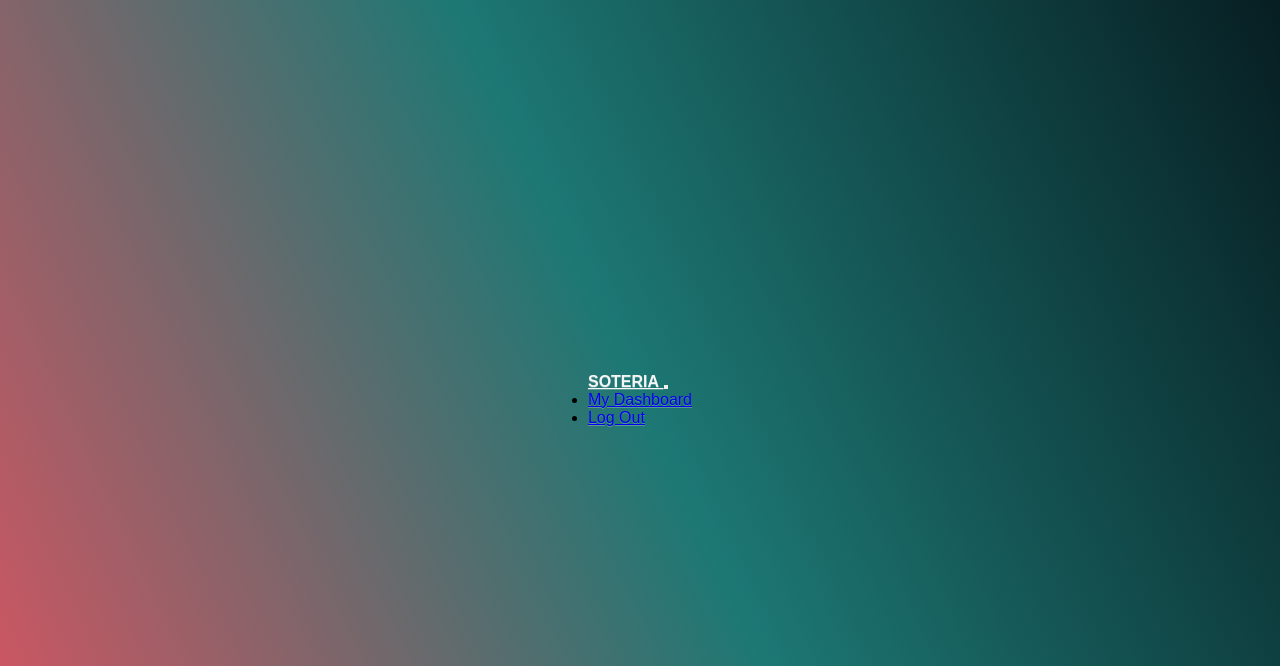
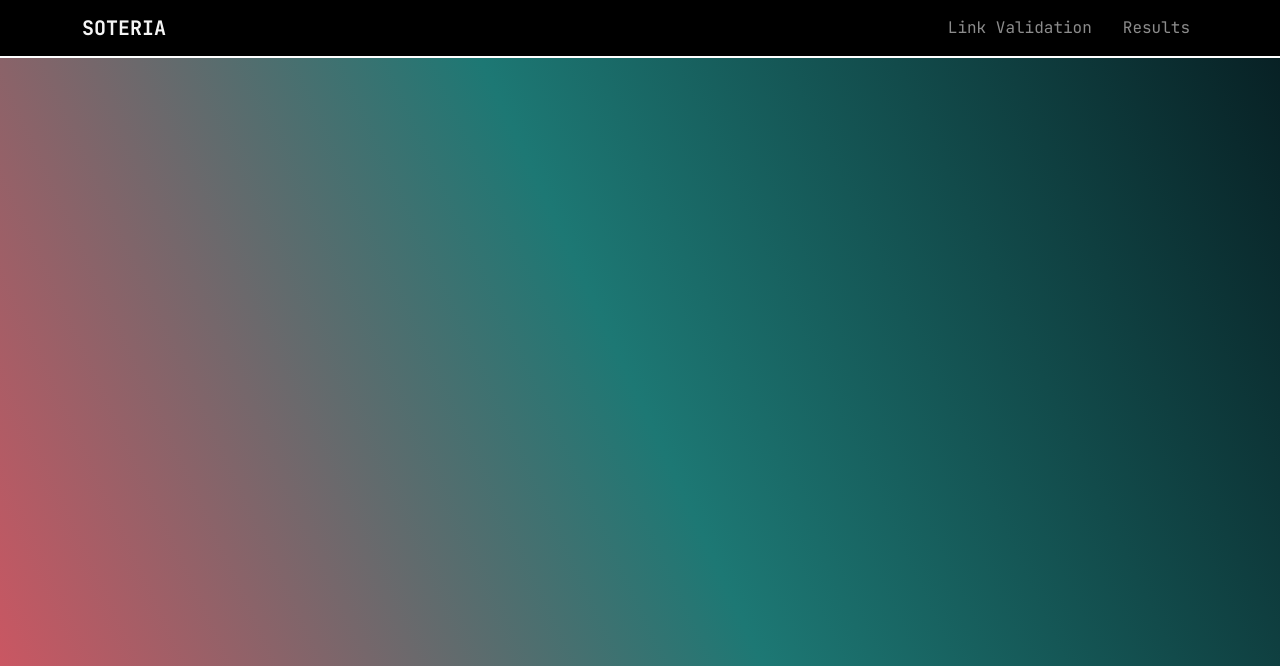
Before and after one commit to sumi2202/Soteria_Capstone_Team7, a Flask app: page /validation in a window 1280 px wide. Shown: the top 666 px of the page. Run offline with Flask 3, Linux system fonts and the light colour scheme.

Commit message:
validation wip

```diff
--- a/webapp/static/css/signup.css
+++ b/webapp/static/css/signup.css
@@ -61,7 +61,7 @@ body {
     word-wrap: break-word
 }
 .wrapper .login{
-       width: 100%;
+       width: 50%;
     height: 45px;
     background: linear-gradient(#44ffd2, #679289);
     border: #FFFFFF;
@@ -73,3 +73,16 @@ body {
     color:#FFFFFF;
     font-weight: 600;
 }
+.wrapper .signup{
+       width: 50%;
+    height: 45px;
+    background: linear-gradient(#44ffd2, #679289);
+    border: #FFFFFF;
+    outline: none;
+    padding: 3px;
+    border-radius: 40px;
+    cursor: pointer;
+    font-size: 16px;
+    color:#FFFFFF;
+    font-weight: 600;
+}
--- a/webapp/templates/dash_search.html
+++ b/webapp/templates/dash_search.html
@@ -5,7 +5,8 @@
     <meta name="viewport" content="width=device-width, initial-scale=1" />
     <!-- Optional theme -->
     <link rel="stylesheet" href="{{ url_for('static', filename='css/dash.css') }}">
-    <link rel="stylesheet" href="https://cdn.jsdelivr.net/npm/bootstrap@3.3.7/dist/css/bootstrap-theme.min.css"
+     <link href="https://cdn.jsdelivr.net/npm/bootstrap@5.2.2/dist/css/bootstrap.min.css" rel="stylesheet">
+        <script src="https://cdn.jsdelivr.net/npm/bootstrap@5.2.2/dist/js/bootstrap.bundle.min.js"></script>
     integrity="sha384-rHyoN1iRsVXV4nD0JutlnGaslCJuC7uwjduW9SVrLvRYooPp2bWYgmgJQIXwl/Sp"
     crossorigin="anonymous">
     <link href='https://unpkg.com/boxicons@2.1.4/css/boxicons.min.css' rel='stylesheet'>
@@ -28,7 +29,7 @@
         <div class="collapse navbar-collapse" id="navmenu">
             <ul class="navbar-nav ms-auto d-flex flex-row">
                 <li class="nav-item">
-                    <a href="dashboard" class="nav-link">Link Validation</a>
+                    <a href="validation" class="nav-link">Link Validation</a>
                 </li>
                 <li class="nav-item">
                     <a href="/" class="nav-link">Results</a>
--- a/webapp/templates/launch.html
+++ b/webapp/templates/launch.html
@@ -6,7 +6,8 @@
     <!-- css link -->
     <link rel="stylesheet" href="{{ url_for('static', filename='css/launch.css') }}">
     <!-- Bootstrap Version -->
-     <link rel="stylesheet" href="https://cdn.jsdelivr.net/npm/bootstrap@5.3.0/dist/css/bootstrap.min.css">
+ <link href="https://cdn.jsdelivr.net/npm/bootstrap@5.2.2/dist/css/bootstrap.min.css" rel="stylesheet">
+        <script src="https://cdn.jsdelivr.net/npm/bootstrap@5.2.2/dist/js/bootstrap.bundle.min.js"></script>
     <!-- Icons and Fonts -->
     <link href='https://unpkg.com/boxicons@2.1.4/css/boxicons.min.css' rel='stylesheet'>
     <link rel="preconnect" href="https://fonts.googleapis.com">
--- a/webapp/templates/link_validation.html
+++ b/webapp/templates/link_validation.html
@@ -4,32 +4,41 @@
     <meta charset="UTF-8">
     <meta name="viewport" content="width=device-width, initial-scale=1" />
     <!-- Optional theme -->
-    <link rel="stylesheet" href="{{ url_for('static', filename='css/signup.css') }}">
-    <link rel="stylesheet" href="https://cdn.jsdelivr.net/npm/bootstrap@3.3.7/dist/css/bootstrap-theme.min.css"
+    <link rel="stylesheet" href="{{ url_for('static', filename='css/dash.css') }}">
+     <link href="https://cdn.jsdelivr.net/npm/bootstrap@5.2.2/dist/css/bootstrap.min.css" rel="stylesheet">
+        <script src="https://cdn.jsdelivr.net/npm/bootstrap@5.2.2/dist/js/bootstrap.bundle.min.js"></script>
     integrity="sha384-rHyoN1iRsVXV4nD0JutlnGaslCJuC7uwjduW9SVrLvRYooPp2bWYgmgJQIXwl/Sp"
     crossorigin="anonymous">
     <link href='https://unpkg.com/boxicons@2.1.4/css/boxicons.min.css' rel='stylesheet'>
     <link rel="preconnect" href="https://fonts.googleapis.com">
 <link rel="preconnect" href="https://fonts.gstatic.com" crossorigin>
 <link href="https://fonts.googleapis.com/css2?family=Ubuntu:ital,wght@0,300;0,400;0,500;0,700;1,300;1,400;1,500;1,700&display=swap" rel="stylesheet">
-    <title>{% block title %}Sign Up{% endblock %}</title>
+    <title>{% block title %}Home{% endblock %}</title>
 </head>
+<body>
  <nav class="navbar navbar-expand-sm navbar-dark py-2 fixed-top">
-        <div class ="container">
+    <div class="container">
         <a href="dash_search" class="navbar-brand" style="color:#f5f5f5ff;">
-                <h><strong>SOTERIA</strong></h>
+            <strong>SOTERIA</strong>
         </a>
 
         <button class="navbar-toggler" type="button" data-bs-toggle="collapse" data-bs-target="#navmenu">
             <span class="navbar-toggler-icon"></span>
         </button>
-            <ul class="navbar-nav ms-auto">
+
+        <div class="collapse navbar-collapse" id="navmenu">
+            <ul class="navbar-nav ms-auto d-flex flex-row">
                 <li class="nav-item">
-                    <a href="dashboard" class="nav-link">My Dashboard</a>
+                    <a href="validation" class="nav-link">Link Validation</a>
                 </li>
                 <li class="nav-item">
-                    <a href="/" class="nav-link">Log Out</a>
+                    <a href="/" class="nav-link">Results</a>
                 </li>
             </ul>
         </div>
+    </div>
 </nav>
+
+
+</body>
+</html>
--- a/webapp/templates/login.html
+++ b/webapp/templates/login.html
@@ -32,7 +32,7 @@
                 <label><input type="checkbox">Remember Me</label>
                 <a href="#">Forgot Password</a>
             </div>
-            <button type="submit" class="btn">Log In</button>
+            <button type="submit" class="login">LOG IN</button>
 
         </form>
 
--- a/webapp/templates/signup.html
+++ b/webapp/templates/signup.html
@@ -59,8 +59,8 @@
                 </div>
             </div>
 
-            <button type="submit" class="btn">TERMS</button>
-             <button type="submit" class="btn">SIGN UP</button>
+            <button type="submit" class="login">TERMS</button>
+             <button type="submit" class="signup">SIGN UP</button>
 
         </form>
 
--- a/webapp/views.py
+++ b/webapp/views.py
@@ -14,7 +14,7 @@ def sign_options():
 def dashboard():
     return render_template("dash_search.html")
 
-@views.route('/validation')
+@views.route('/validation', methods=['GET', 'POST'])
 def link_validation():
     return render_template("link_validation.html")
 
```
Also changed, not shown: webapp/templates/link_registration.html (+17 -8 lines), webapp/static/css/registration.css (added), webapp/static/css/validation.css (added). Lines whose indentation alone changed are shown as unchanged.
